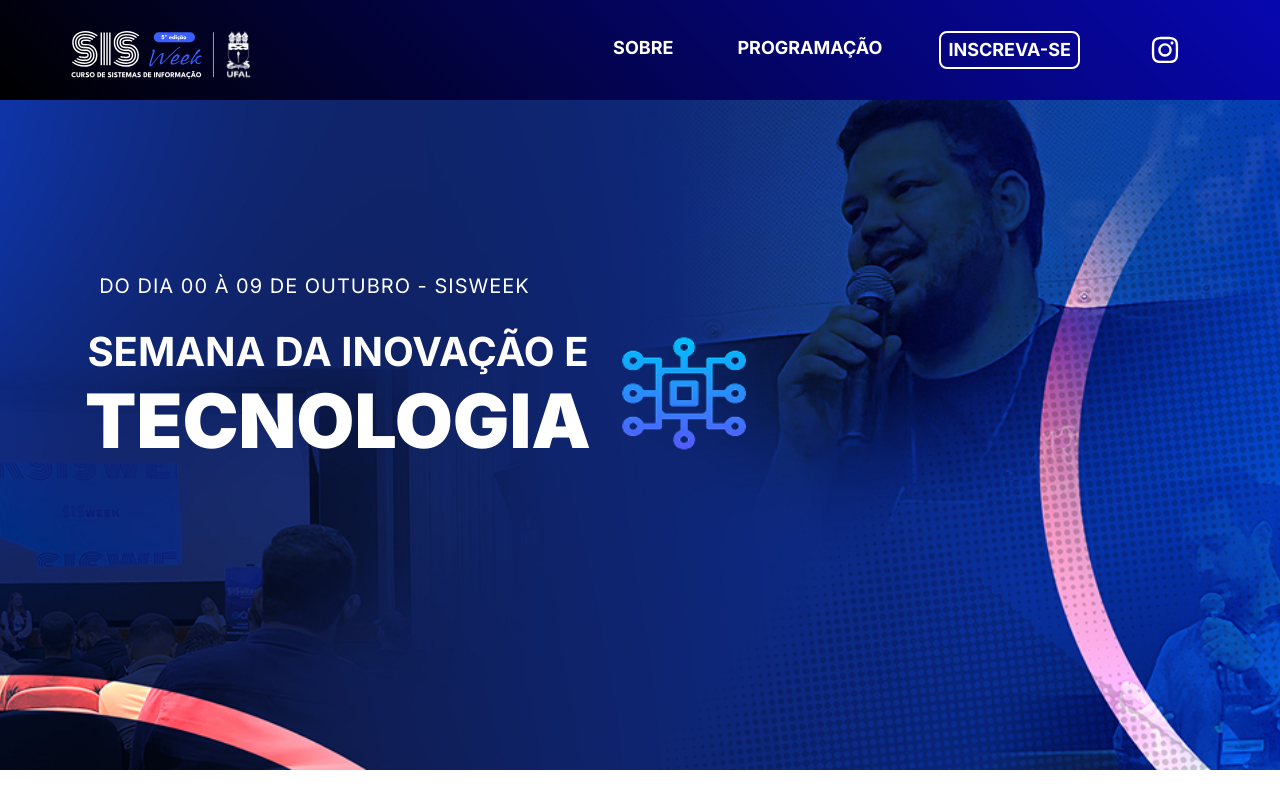
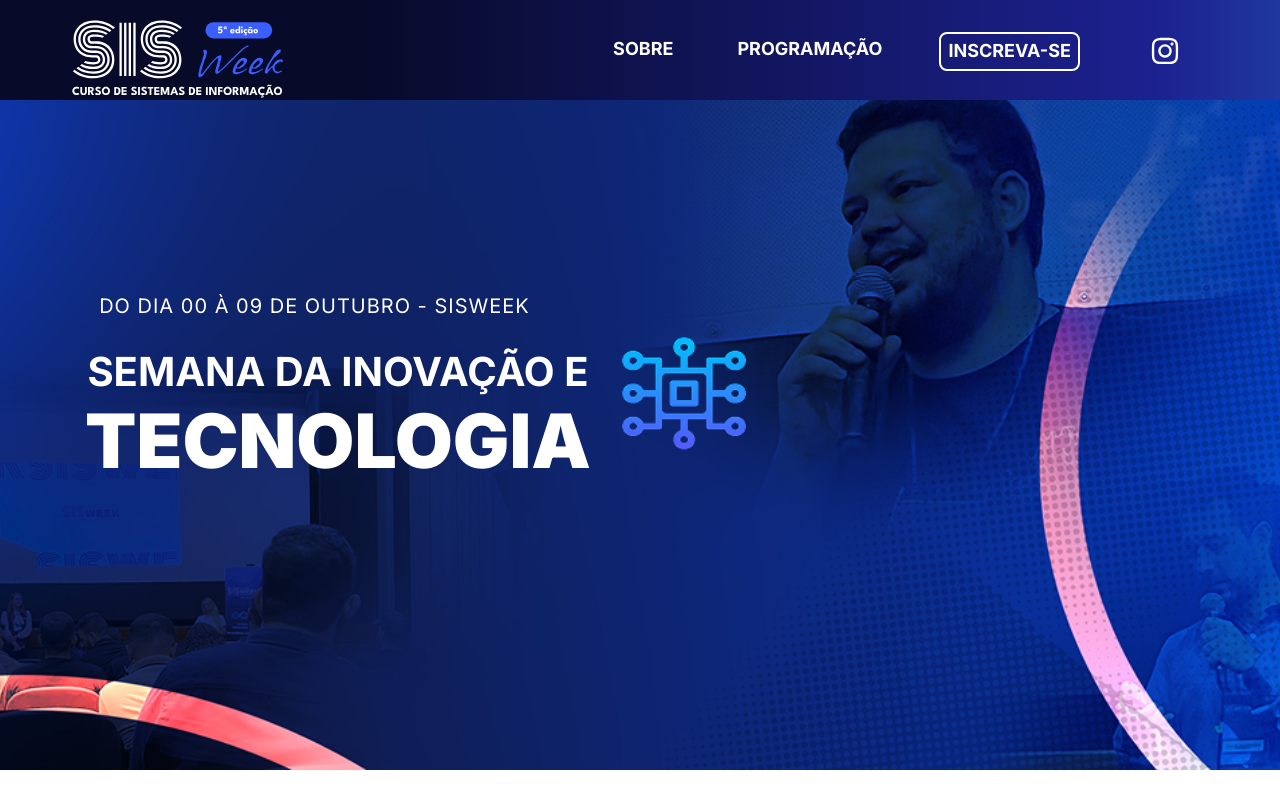
Before and after one commit to SrBlecaute01/sisweek, a React (Vite) app: page / in a window 1280 px wide. Shown: the top 800 px of the page. Built offline with nearby package versions, Linux system fonts and the light colour scheme.

Commit message:
fix: navbar logo and position

```diff
--- a/src/components/Navbar/Navbar.module.css
+++ b/src/components/Navbar/Navbar.module.css
@@ -1,38 +1,41 @@
-*{
-    border: 0;
-    margin: 0;
-    font-family: 'Inter', sans-serif;
+.container {
+    display: block;
+    position: fixed;
+    z-index: 1000;
+
+    top: 0;
+    width: 100%;
+    max-height: 100px;
+
+    background: linear-gradient(270deg, #33C9FF -63.56%, #1C2190 9.7%, #080A2A 71.28%);
+
+    align-items: center;
 }
 
-.navbar{
+.content {
+    width: 100%;
+    height: 100%;
+
     display: flex;
-    height: 100px;
-    width: 100%;
-    background: linear-gradient(45deg,black, rgb(7, 7, 176));
     align-items: center;
     justify-content: space-between;
 }
 
-.logo{
+.logo {
     display: flex;
     align-items: center;
     justify-content: start;
     margin-left: 70px;
 }
 
-.logo img{
-    width: 190px;
-    height: 190px;
-}
-
-.link{
+.link {
     display: flex;
     color: #fff;
     justify-content: end;
     margin-right: 100px;
 }
 
-.link a{
+.link a {
     color: #fff;
     margin-right: 50px;
     text-decoration: none;
@@ -47,7 +50,7 @@
     border-radius: 8px;
 }
 
-.icon{
+.icon {
     margin-top: 4px;
     margin-left: 20px;
 
--- a/src/components/Navbar/Navbar.tsx
+++ b/src/components/Navbar/Navbar.tsx
@@ -1,28 +1,20 @@
 import styles from './Navbar.module.css'
-import { FaInstagram } from "react-icons/fa";
-import Logo from "../../assets/logo/logo-with-ufal.svg"
-('https://fonts.googleapis.com/css2?family=Inter:wght@100..900&display=swap');
-
-
-
+import {FaInstagram} from "react-icons/fa";
+import Logo from "../../assets/logo/logo.svg?react"
 
 function Navbar() {
   return (
-
-      <nav className={styles.navbar}>
-          <div className={styles.logo}>
-
-                <img src={Logo} alt="logo"/>
-
+      <nav className={styles.container}>
+        <div className={styles.content}>
+          <Logo className={styles.logo}/>
+          <div className={styles.link}>
+            <a href='#'>SOBRE</a>
+            <a href='#'>PROGRAMAÇÃO</a>
+            <a href='#' className={styles.linkborda}>INSCREVA-SE</a>
+            <FaInstagram className={styles.icon} size={30}/>
           </div>
 
-
-          <div className={styles.link}>
-                 <a href='#'>SOBRE</a>
-                 <a href='#'>PROGRAMAÇÃO</a>
-                 <a href='#'className={styles.linkborda}>INSCREVA-SE</a>
-                 <FaInstagram className={styles.icon} size={30} />
-          </div>
+        </div>
       </nav>
   )
 }
--- a/src/index.css
+++ b/src/index.css
@@ -1,4 +1,8 @@
 @import "normalize.css";
+
+:root {
+  --navbar-height: 100px
+}
 
 html, body {
   font-family: Inter, Roboto, sans-serif;
--- a/src/pages/Home/components/Banner/Banner.module.css
+++ b/src/pages/Home/components/Banner/Banner.module.css
@@ -1,10 +1,4 @@
-*{
-    border: 0;
-    margin: 0;
-    font-family: 'Inter', sans-serif;
-}
-
-.banner{
+.banner {
     display: flex;
     background-image: url('../../../../assets/image.png');
     background-repeat: no-repeat;
@@ -12,19 +6,18 @@
     background-position: center;
     width: 100%;
     height: 670px;
+    margin-top: var(--navbar-height);
+}
 
-}
-.titulobanner{
+.titulobanner {
     text-align: center;
     color: #fff;
     padding: 20px;
     margin-top: 150px;
     margin-left: 50px;
-
 }
 
-.subtitulo{
-
+.subtitulo {
     font-size: 20px;
     font-weight: 400;
     letter-spacing: 1px;
@@ -33,7 +26,7 @@
     padding: 5px;
 }
 
-.titulo{
+.titulo {
     font-size: 40px;
     font-weight: 700;
     text-transform: uppercase;
@@ -41,21 +34,21 @@
     margin-top: 20px;
     margin-left: 10px;
     padding: 5px;
+}
 
-}
-.destaque{
+.destaque {
     font-size: 75px;
     font-weight: 900;
+}
 
-}
-.tec{
+.tec {
     display: flex;
     align-items: center;
     gap: 10px;
     margin-top: 225px;
+}
 
-}
-.tec{
+.tec {
     width: 130px;
     height: 130px;
 }
--- a/src/pages/Home/components/Banner/Banner.tsx
+++ b/src/pages/Home/components/Banner/Banner.tsx
@@ -1,29 +1,17 @@
 import styles from './Banner.module.css'
 import tec from "../../../../assets/tec.png"
-('https://fonts.googleapis.com/css2?family=Inter:wght@100..900&display=swap');
-
-
-
 
 function Banner() {
   return (
-
       <div className={styles.banner}>
         <div className={styles.titulobanner}>
-               <p className={styles.subtitulo}>DO DIA 00 À 09 DE OUTUBRO -  SISWEEK</p>
-
+          <p className={styles.subtitulo}>DO DIA 00 À 09 DE OUTUBRO - SISWEEK</p>
           <h1 className={styles.titulo}>SEMANA DA INOVAÇÃO E <br></br> <span
               className={styles.destaque}>TECNOLOGIA</span>
           </h1>
-
-
-
-
         </div>
         <img className={styles.tec} src={tec} alt="tec"/>
       </div>
-
-
   )
 }
 
```
Lines whose indentation alone changed are shown as unchanged.
